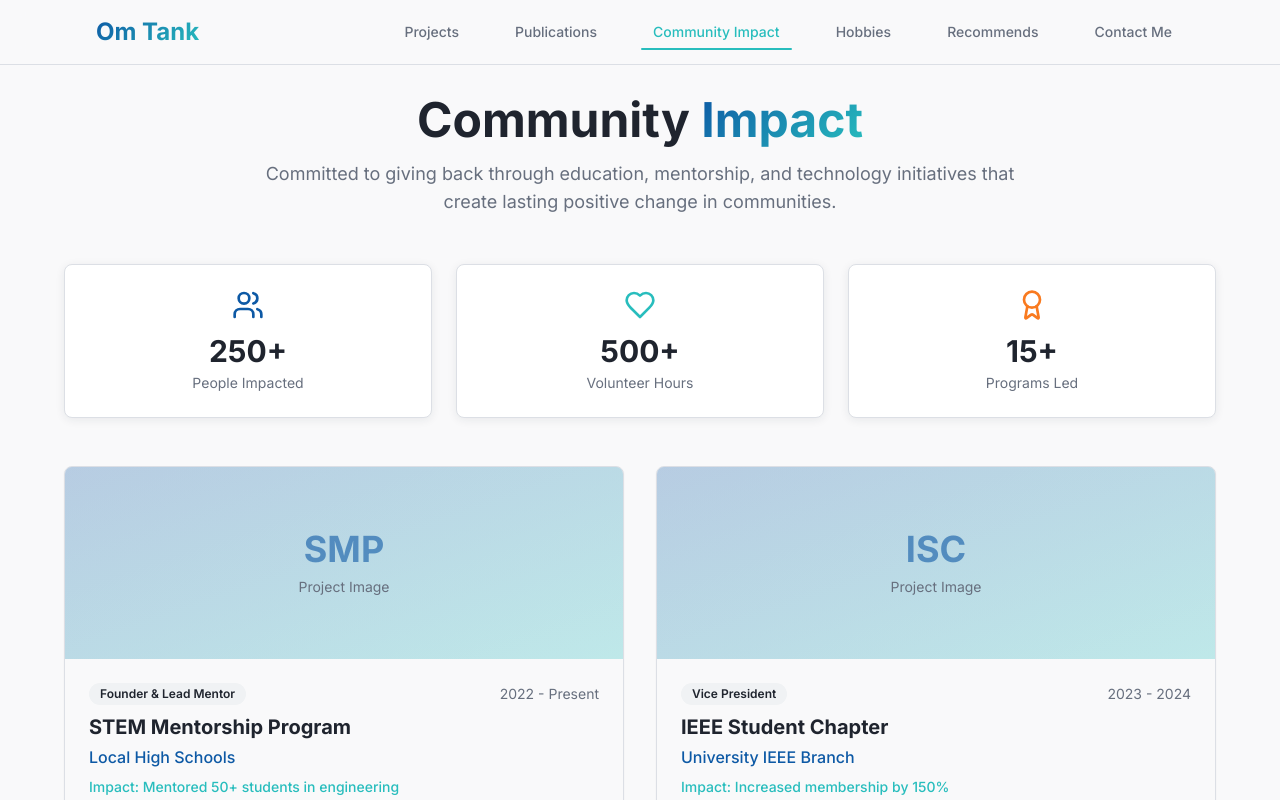
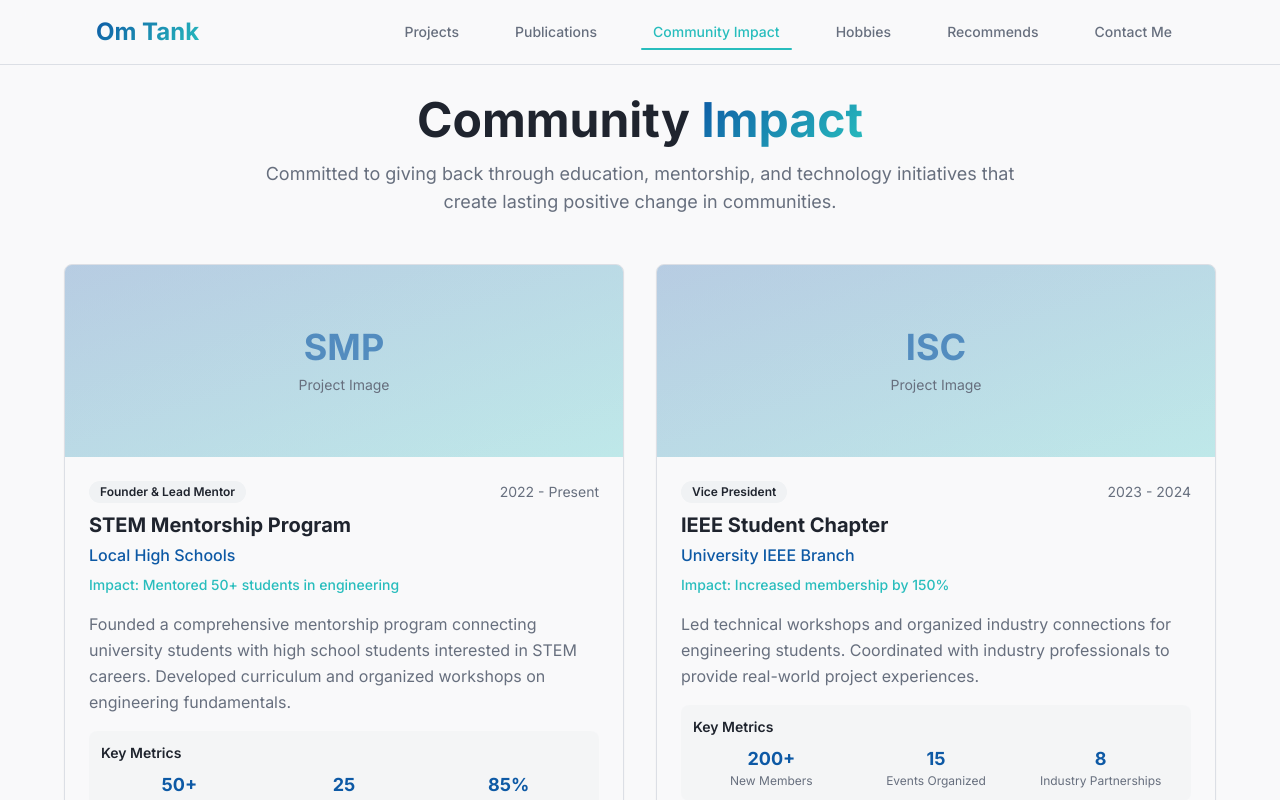
Before and after one commit to OTANK10/om-tank-nexus, a React (Vite) app: page /community in a window 1280 px wide. Shown: the top 800 px of the page. Built offline with nearby package versions, Linux system fonts and the light colour scheme.

Commit message:
Remove community stats section
Removes the community stats section from the Community page.

```diff
--- a/src/pages/Community.tsx
+++ b/src/pages/Community.tsx
@@ -85,26 +85,6 @@ const Community = () => {
           </p>
         </div>
 
-        {/* Stats Section */}
-        <div className="grid grid-cols-1 md:grid-cols-3 gap-6 mb-12 animate-slide-in-left">
-          <Card className="p-6 text-center shadow-soft hover:shadow-medium transition-all duration-300">
-            <Users className="w-8 h-8 text-primary mx-auto mb-3" />
-            <div className="text-3xl font-bold text-foreground mb-1">250+</div>
-            <div className="text-sm text-muted-foreground">People Impacted</div>
-          </Card>
-
-          <Card className="p-6 text-center shadow-soft hover:shadow-medium transition-all duration-300">
-            <Heart className="w-8 h-8 text-accent mx-auto mb-3" />
-            <div className="text-3xl font-bold text-foreground mb-1">500+</div>
-            <div className="text-sm text-muted-foreground">Volunteer Hours</div>
-          </Card>
-
-          <Card className="p-6 text-center shadow-soft hover:shadow-medium transition-all duration-300">
-            <Award className="w-8 h-8 text-tech-orange mx-auto mb-3" />
-            <div className="text-3xl font-bold text-foreground mb-1">15+</div>
-            <div className="text-sm text-muted-foreground">Programs Led</div>
-          </Card>
-        </div>
 
         {/* Community Projects Grid */}
         <div className="grid grid-cols-1 lg:grid-cols-2 gap-8">
```
